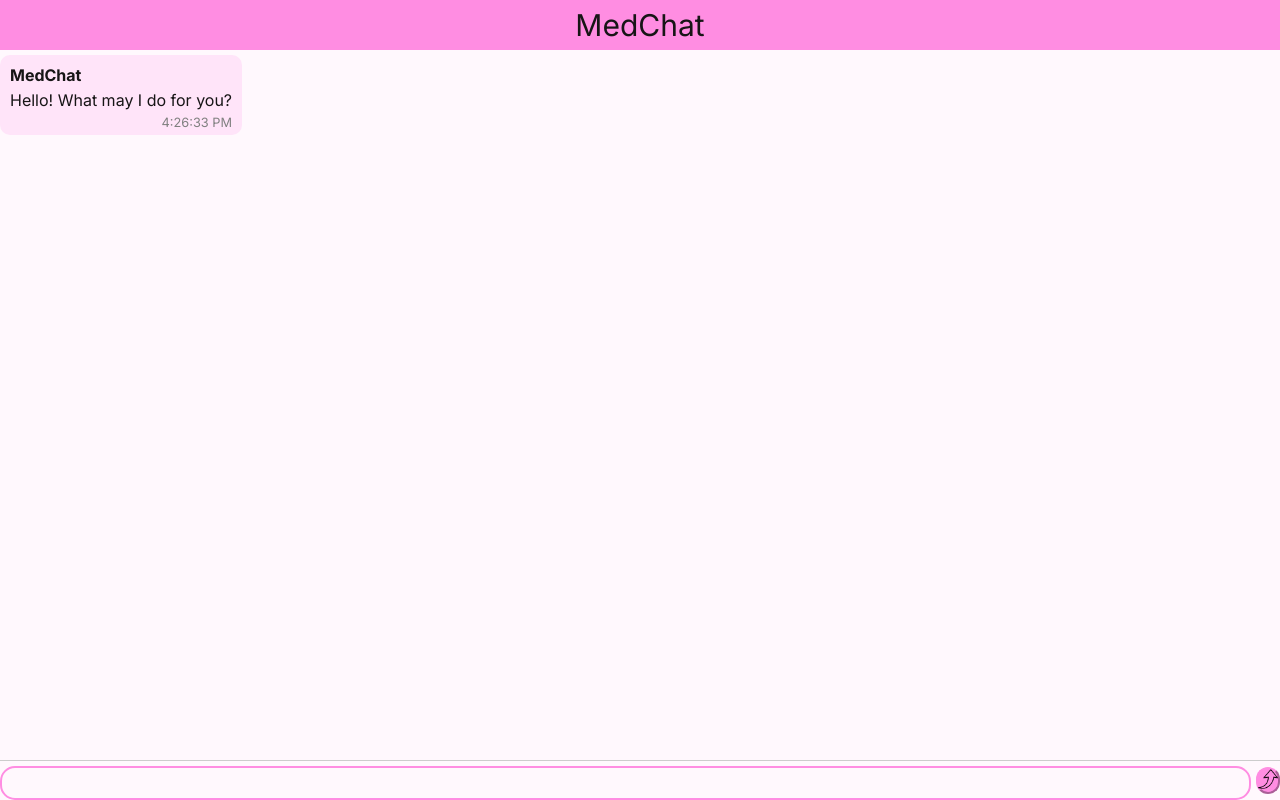
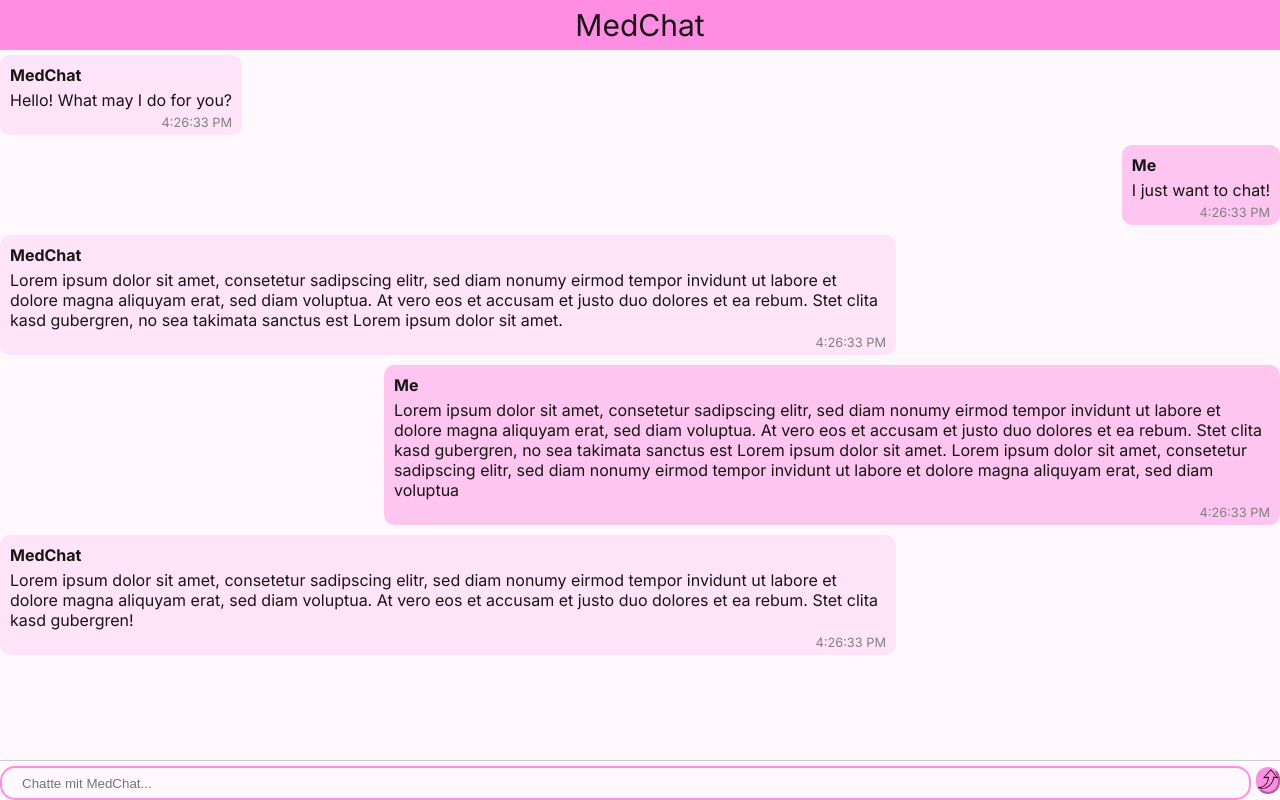
Before and after one commit to EStaELisa/medbot, a Next.js app: page / in a window 1280 px wide. Built offline with nearby package versions, Linux system fonts and the light colour scheme.

Commit message:
#27: fix minor details

```diff
--- a/src/components/chatbot/Chatbot.tsx
+++ b/src/components/chatbot/Chatbot.tsx
@@ -12,14 +12,18 @@ import { timeStamp } from 'console';
 const Chatbot = () => {
     const [messages, setMessages] = useState([
         {sender: 'MedChat', content: 'Hello! What may I do for you?', timeStamp: Date.now(), isOutgoing: false},
+        { sender: 'Me', content: 'I just want to chat!', timeStamp: Date.now(), isOutgoing: true},
+        { sender: 'MedChat', content: ' Lorem ipsum dolor sit amet, consetetur sadipscing elitr, sed diam nonumy eirmod tempor invidunt ut labore et dolore magna aliquyam erat, sed diam voluptua. At vero eos et accusam et justo duo dolores et ea rebum. Stet clita kasd gubergren, no sea takimata sanctus est Lorem ipsum dolor sit amet.', timeStamp: Date.now(), isOutgoing: false},
+        { sender: 'Me', content: 'Lorem ipsum dolor sit amet, consetetur sadipscing elitr, sed diam nonumy eirmod tempor invidunt ut labore et dolore magna aliquyam erat, sed diam voluptua. At vero eos et accusam et justo duo dolores et ea rebum. Stet clita kasd gubergren, no sea takimata sanctus est Lorem ipsum dolor sit amet. Lorem ipsum dolor sit amet, consetetur sadipscing elitr, sed diam nonumy eirmod tempor invidunt ut labore et dolore magna aliquyam erat, sed diam voluptua', timeStamp: Date.now(), isOutgoing: true},
+        { sender: 'MedChat', content: 'Lorem ipsum dolor sit amet, consetetur sadipscing elitr, sed diam nonumy eirmod tempor invidunt ut labore et dolore magna aliquyam erat, sed diam voluptua. At vero eos et accusam et justo duo dolores et ea rebum. Stet clita kasd gubergren!', timeStamp: Date.now(), isOutgoing: false}
     ]);
     const [newMessageText, setNewMessageText] = useState("");
 
-    const onChangeRequestHandler = (event:any) => {
-        setNewMessageText(event.target.value);
-    }
+    // const onChangeRequestHandler = (event:any) => {
+    //     setNewMessageText(event.target.value);
+    // }
 
-    const onClickHandler = () => {
+    const onSendMessageHandler = () => {
         if (newMessageText.trim() === ""){
             return;
         }
@@ -46,11 +50,11 @@ const Chatbot = () => {
             </div>
                 <div className={styles['inputContainer']}>
                     <div className={styles['input']}>
-                        <Input onChangeRequestHandler={onChangeRequestHandler}/>
+                        <Input newMessageText={newMessageText} setNewMessageText={setNewMessageText} onSend={onSendMessageHandler}/>
                     </div>
-                    <div className={styles['button']}>
+                    {/* <div className={styles['button']}>
                         <InputButton onClickHandler={onClickHandler}/>
-                    </div>
+                    </div> */}
                 </div>
         </div>
     )
--- a/src/components/input/Input.tsx
+++ b/src/components/input/Input.tsx
@@ -1,15 +1,44 @@
+// import React from 'react'
+// import styles from './input.module.css'
+
+// type props = {
+
+// }
+
+// const Input = (props:props) => {
+//   return (
+//     <div>
+//         <form>
+//             <input className={styles['input']}/>
+//         </form>
+//     </div>
+//   )
+// }
+
+// export default Input
+
 import React from 'react'
 import styles from './input.module.css'
 
 type props = {
-  onChangeRequestHandler: (event:any) => void
+  newMessageText: string;
+  setNewMessageText: (event:any) => void;
+  onSend: () => void;
 }
 
 const Input = (props:props) => {
+  const handleSubmit = (event:any) => {
+    event.preventDefault();
+    props.onSend();
+  };
+
   return (
     <div>
-        <form>
-            <input className={styles['input']} onChange={event => {props.onChangeRequestHandler(event)}}/>
+        <form className={styles['form']} onSubmit={(event) => handleSubmit(event)}>
+            <input className={styles['input']} value={props.newMessageText} onChange={event => {props.setNewMessageText(event.target.value)}} placeholder='Chatte mit MedChat...'/>
+            <button type="submit" className={styles['button']}>
+                <img className={styles['icon']} src={'/arrow.png'}/>
+            </button>
         </form>
     </div>
   )
--- a/src/components/input/input.module.css
+++ b/src/components/input/input.module.css
@@ -9,3 +9,20 @@
     background-color: var(--background);
     resize: none;
 }
+
+.icon {
+    height: 20px;
+    width: 20px;
+}
+
+.button {
+    background-color: var(--header);
+    border-color: var(--header);
+    border-radius: 20px;
+}
+
+.form {
+    display: flex;
+    align-items: center;
+    gap: 5px;
+}
```
